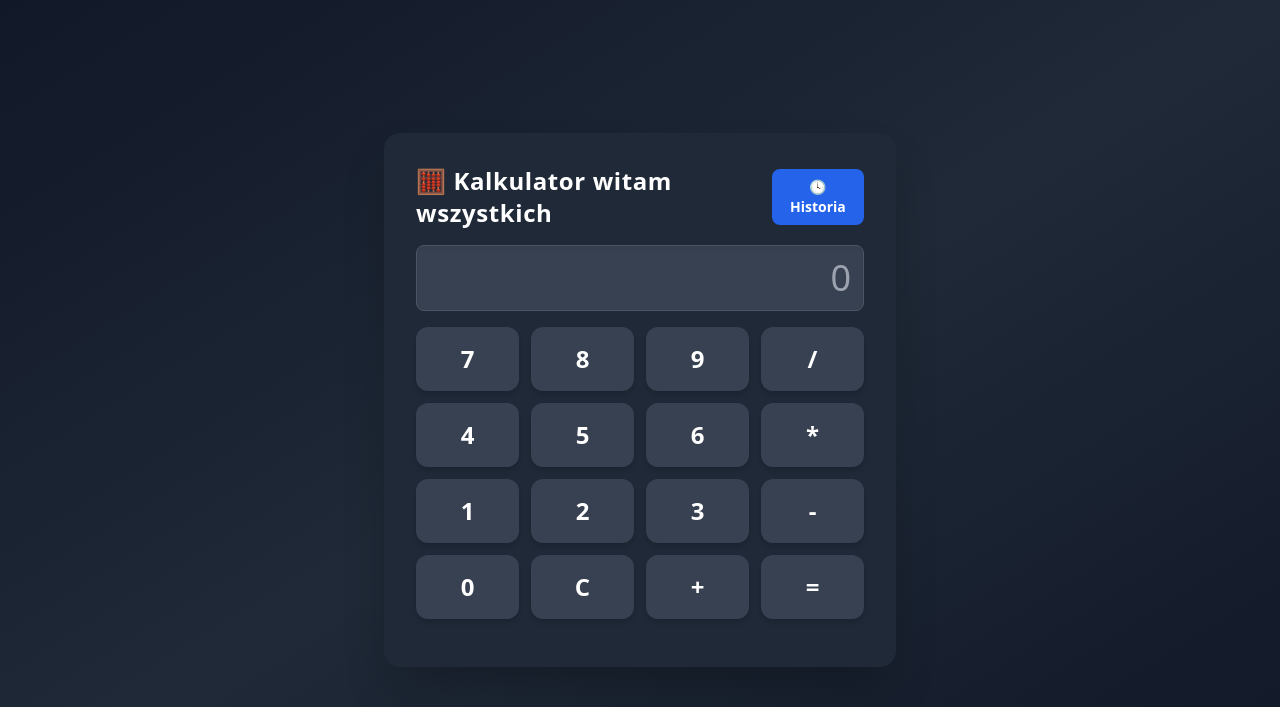
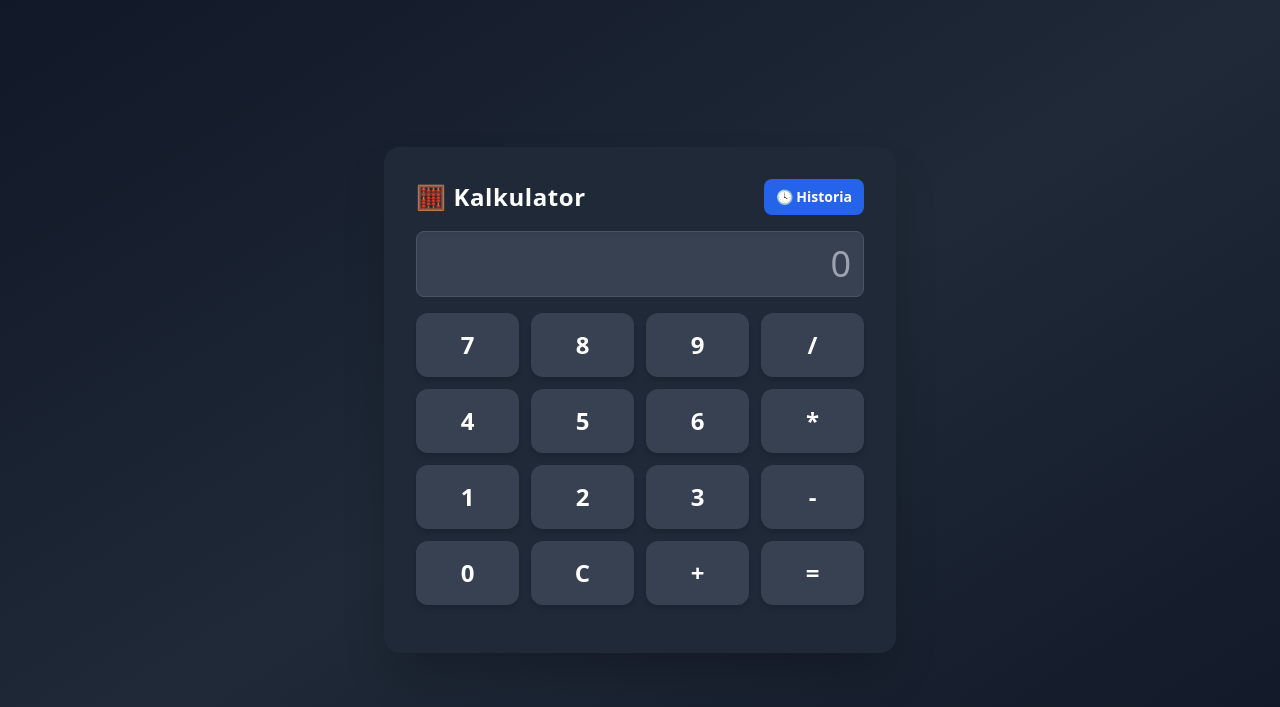
Before and after one commit to NarroW12/Django-Kalkulator, a Django app: page / in a window 1280 px wide. Shown: the top 707 px of the page. Run offline with Django 4.2, Linux system fonts and the light colour scheme; some libraries are stand-ins or nearby versions.

Commit message:
index.html zmieniony do pierwotnedo

```diff
--- a/calculator/templates/index.html
+++ b/calculator/templates/index.html
@@ -15,7 +15,7 @@
 
     <!-- Górny pasek z przyciskiem historii -->
     <div class="flex justify-between items-center mb-4">
-      <h1 class="text-2xl font-semibold tracking-wide">🧮 Kalkulator witam wszystkich</h1>
+      <h1 class="text-2xl font-semibold tracking-wide">🧮 Kalkulator </h1>
       <button id="showHistory"
               class="bg-blue-600 hover:bg-blue-500 px-3 py-2 rounded-lg text-sm font-semibold transition-all">
         🕓 Historia
```
